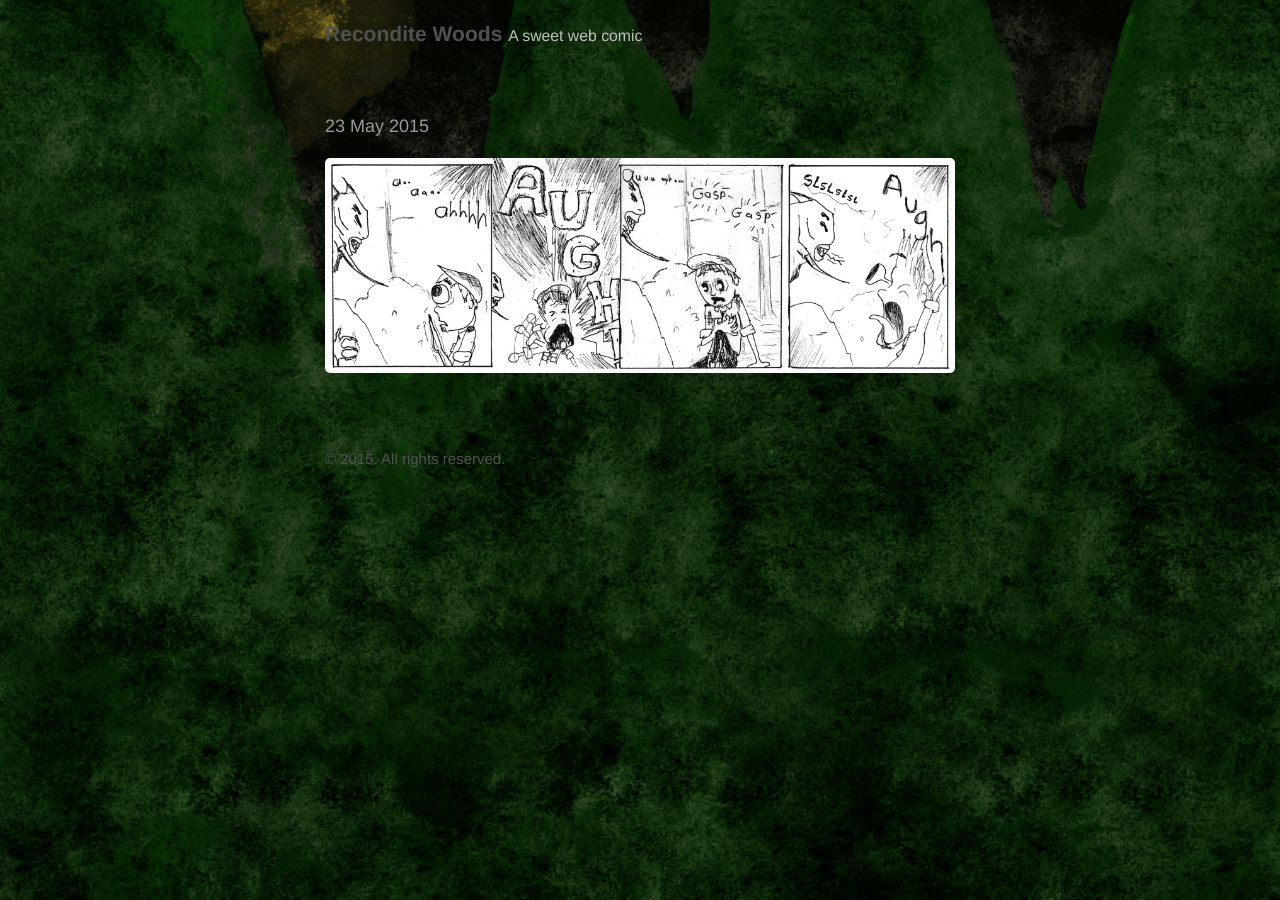
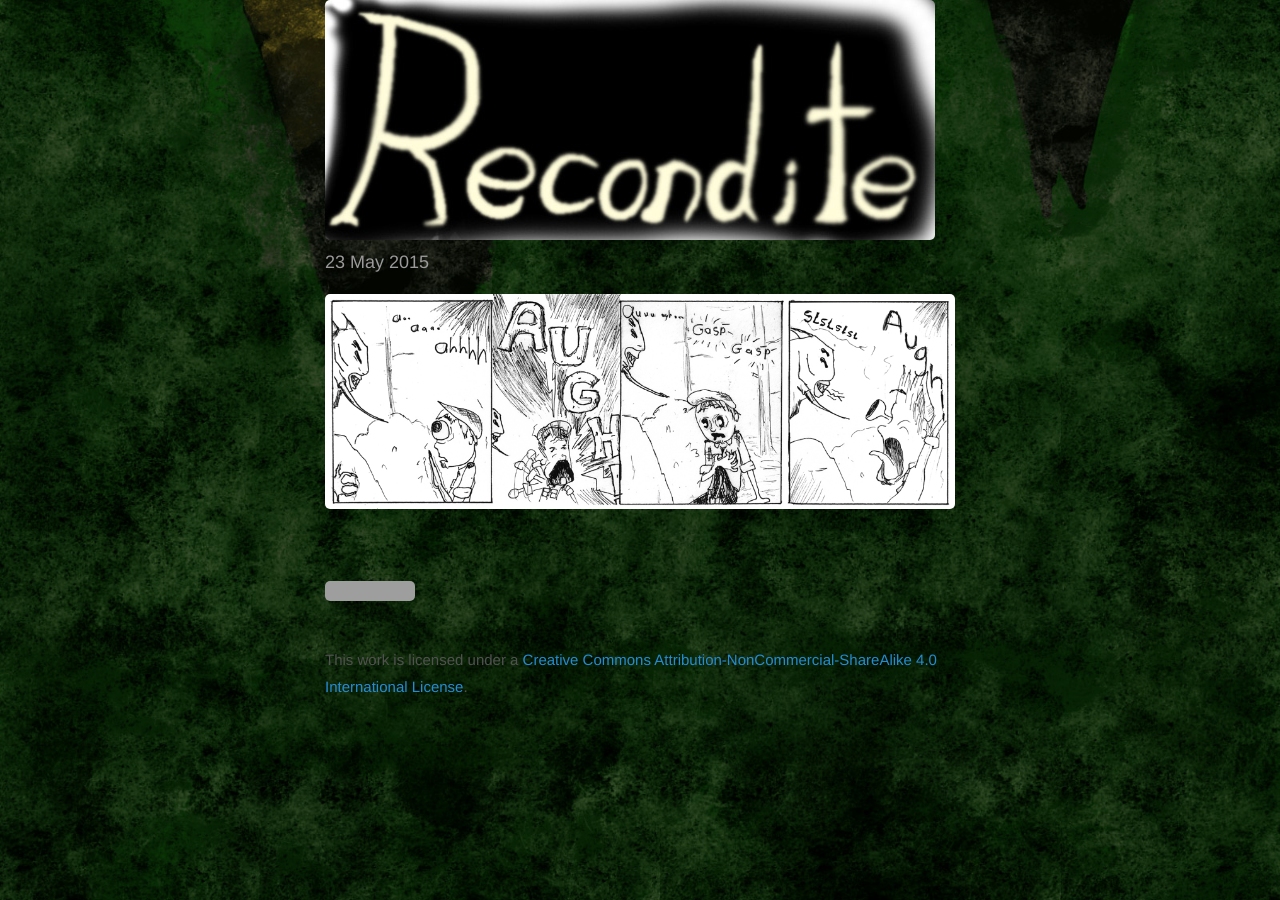
Before and after one commit to khailballard/khailballard.github.io, a Jekyll site: the page built from _posts/2015-5-23-3.md, in a window 1280 px wide. Built offline with Jekyll 4.4.1, drawn with Linux system fonts in a browser that asks for light colours; grey boxes are pictures that could not be loaded.

Commit message:
Organizing and adding logo to top

```diff
--- a/_layouts/default.html
+++ b/_layouts/default.html
@@ -1,28 +1,20 @@
 <!DOCTYPE html>
 <html lang="en">
-
 {% include head.html %}
 
 <body>
-
     <div class="container content">
-      <header class="masthead">
-        <h3 class="masthead-title">
-          <a href="{{ site.baseurl }}/" title="Home">{{ site.title }}</a>
-          <small>{{ site.tagline }}</small>
-        </h3>
-      </header>
-
+        <div class="logo"><img src="/images/logo.jpg" /></div>
         <main>
             {{ content }}
         </main>
-
         <footer class="footer">
             <small>
-          &copy; <time datetime="{{ site.time | date_to_xmlschema }}">{{ site.time | date: '%Y' }}</time>. All rights reserved.
+          <a rel="license" href="http://creativecommons.org/licenses/by-nc-sa/4.0/"><img alt="Creative Commons License" style="border-width:0" src="https://i.creativecommons.org/l/by-nc-sa/4.0/80x15.png" /></a>
+    <br />This work is licensed under a <a rel="license" href="http://creativecommons.org/licenses/by-nc-sa/4.0/">Creative Commons Attribution-NonCommercial-ShareAlike 4.0 International License</a>.
         </small>
         </footer>
     </div>
+</body>
 
-  </body>
 </html>
--- a/index.html
+++ b/index.html
@@ -23,7 +23,3 @@ title: Home
     <a class="pagination-item newer" href="{{ paginator.previous_page_path | prepend: site.baseurl }}">Newer</a> {% else %}
     <span class="pagination-item newer">Newer</span> {% endif %}
 </div>
-<div class="copyright">
-    <a rel="license" href="http://creativecommons.org/licenses/by-nc-sa/4.0/"><img alt="Creative Commons License" style="border-width:0" src="https://i.creativecommons.org/l/by-nc-sa/4.0/80x15.png" /></a>
-    <br />This work is licensed under a <a rel="license" href="http://creativecommons.org/licenses/by-nc-sa/4.0/">Creative Commons Attribution-NonCommercial-ShareAlike 4.0 International License</a>.
-  </div>
--- a/styles/poole.css
+++ b/styles/poole.css
@@ -83,29 +83,6 @@ tbody tr:nth-child(odd) th {
 
 footer {
     margin-bottom: 2rem;
-}
-
-.masthead {
-    padding-top: 1rem;
-    padding-bottom: 1rem;
-    margin-bottom: 3rem;
-}
-
-.masthead-title {
-    margin-top: 0;
-    margin-bottom: 0;
-    color: #505050;
-}
-
-.masthead-title a {
-    color: #505050;
-}
-
-.masthead-title small {
-    font-size: 75%;
-    font-weight: 400;
-    color: #c0c0c0;
-    letter-spacing: 0;
 }
 
 .pagination {
```
Lines whose indentation alone changed are shown as unchanged.
